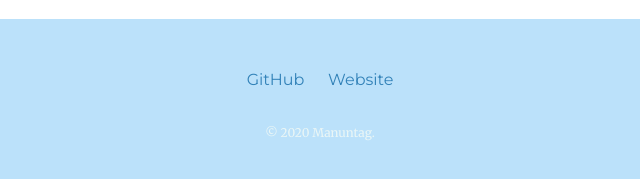
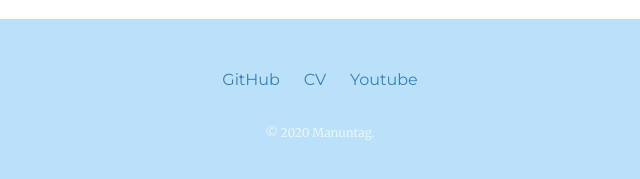
Before and after one commit to manuelmanuntag96/mysite, a plain HTML site: page index.html in a window 1280 px wide. Shown: the part 2369-2548 px from the top of the page, 320-960 px from the left. Drawn offline with Linux system fonts and the light colour scheme.

Commit message:
added more links

```diff
--- a/index.html
+++ b/index.html
@@ -55,7 +55,8 @@
 
   <div class="bottom-container">
     <a class="footer-link" href="https://github.com/manuelmanuntag96">GitHub</a>
-    <a class="footer-link" href="https://manuelmanuntag96.github.io/cv/">Website</a>
+    <a class="footer-link" href="https://manuelmanuntag96.github.io/cv/">CV</a>
+    <a class="footer-link" href="https://www.youtube.com/channel/UC_tsVmJaxzL0ddJGHq044TQ">Youtube</a>
     <p class="copyright">© 2020 Manuntag.</p>
   </div>
 
```
